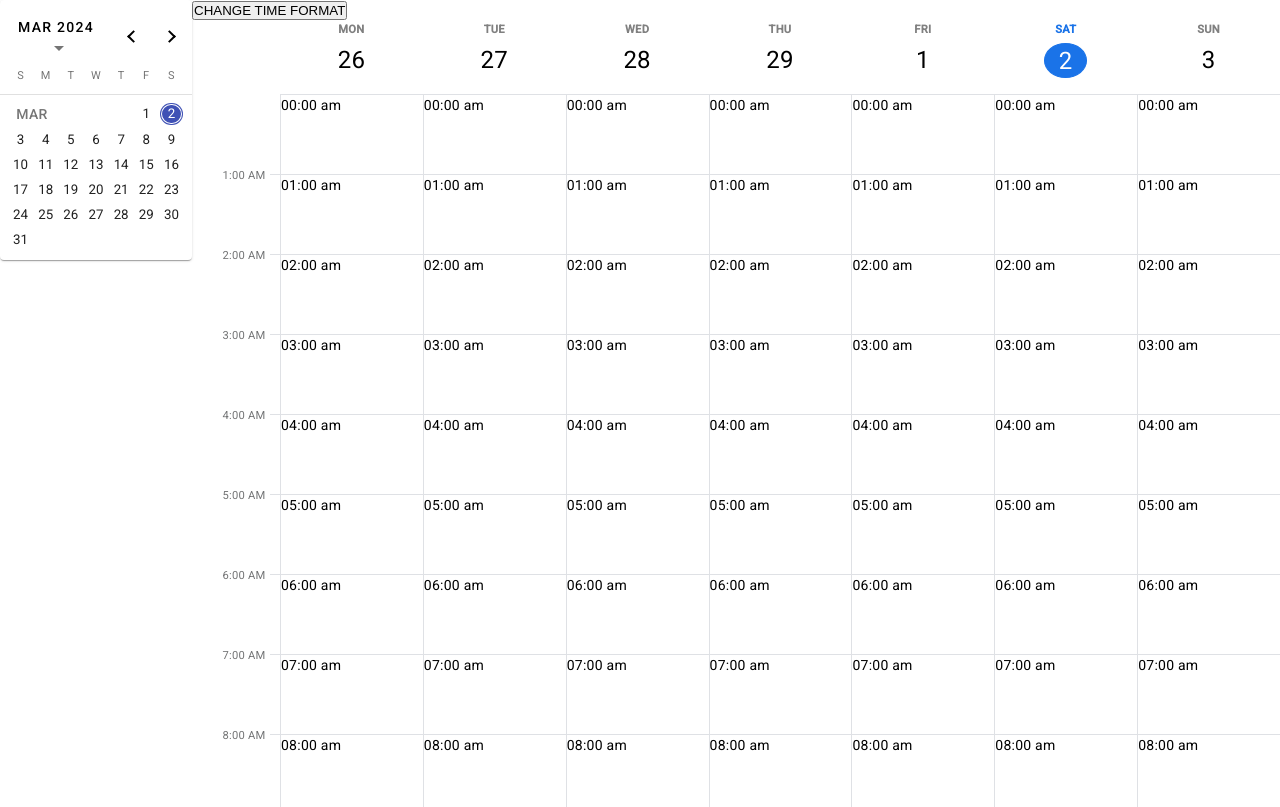
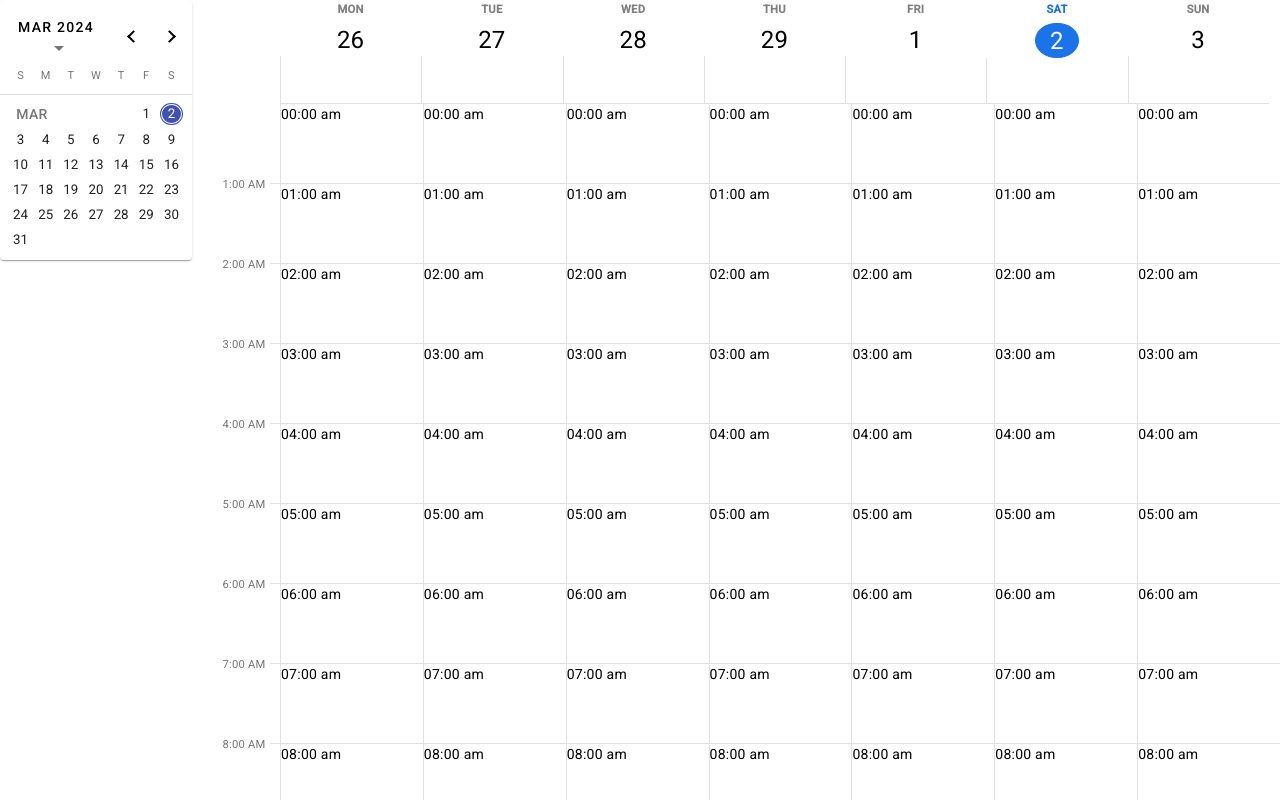
Before and after one commit to OliverNikolovski/my-calendar-frontend, an Angular app: page / in a window 1280 px wide. Built offline with nearby package versions, Linux system fonts and the light colour scheme.

Commit message:
more functionality

```diff
--- a/src/app/components/calendar-grid/calendar-grid.component.html
+++ b/src/app/components/calendar-grid/calendar-grid.component.html
@@ -1,10 +1,15 @@
-<button (click)="changeTimeFormat()">CHANGE TIME FORMAT</button>
+<!--<button (click)="changeTimeFormat()">CHANGE TIME FORMAT</button>-->
 <div class="calendar-grid">
   <div class="calendar-grid-header">
     @for (day of days; track day) {
-      <div class='date' [class.active-day]='day | isCurrentDate'>
-        <span class="day-of-week">{{ day.getDay() | weekDay }} </span>
-        <span class="day-of-month">{{ day.getDate() }}</span>
+      <div class="header-content">
+        <div class='date' [class.active-day]='day | isCurrentDate'>
+          <span class="day-of-week">{{ day.getDay() | weekDay }} </span>
+          <span class="day-of-month">{{ day.getDate() }}</span>
+        </div>
+        <div class='whole-day-event'>
+
+        </div>
       </div>
     }
   </div>
--- a/src/app/components/calendar-grid/calendar-grid.component.scss
+++ b/src/app/components/calendar-grid/calendar-grid.component.scss
@@ -1,14 +1,14 @@
 @import 'variables';
 
 .calendar-grid {
-  height: calc(100vh - 5.5rem);
+  height: calc(100vh - 6.5rem);
   padding-left: 1rem;
 }
 
 .calendar-grid-content {
-  overflow-y: auto;
   height: 100%;
   display: flex;
+  overflow-y: scroll;
 }
 
 .calendar-columns {
@@ -18,12 +18,46 @@
   flex-grow: 1;
 }
 
+/* This styles the scrollbar track */
+::-webkit-scrollbar-track {
+  background-color: #f0f0f0; /* Light grey background */
+  border-radius: 10px; /* Rounded corners for the track */
+}
+
+/* This styles the scrollbar thumb (the part you drag) */
+::-webkit-scrollbar-thumb {
+  background-color: #c0c0c0; /* Darker grey thumb */
+  border-radius: 10px; /* Rounded corners for the thumb */
+}
+
+/* This styles the scrollbar itself (including the thumb, track, and button) */
+::-webkit-scrollbar {
+  width: 0.7rem; /* Width of the entire scrollbar */
+}
+
+/* Handle on hover */
+::-webkit-scrollbar-thumb:active {
+  background: darken(#c0c0c0, 20%);
+}
+
 .calendar-grid-header {
   display: grid;
   grid-template-columns: repeat(7, 1fr);
   margin-left: $calendar-interval-width;
   border-bottom: $calendar-grid-border-style;
-  padding-bottom: 1rem;
+  min-height: 6.5rem;
+  margin-right: 0.7rem;
+  //padding-bottom: 1rem;
+}
+
+.header-content {
+  display: flex;
+  flex-direction: column;
+}
+
+.whole-day-event {
+  height: 100%;
+  border-left: $calendar-grid-border-style;
 }
 
 .intervals {
--- a/src/styles/_variables.scss
+++ b/src/styles/_variables.scss
@@ -5,6 +5,7 @@ $past-dates-color: #cbb79d;
 $future-dates-color: #d7d6d6;
 $active-day-color: #1a73e8;
 $active-day-hover-color: darken($active-day-color, 10%);
+$calendar-grid-scrollbar-color: #dadce0;
 
 // sizes
 $calendar-interval-width: 4.5rem;
```
